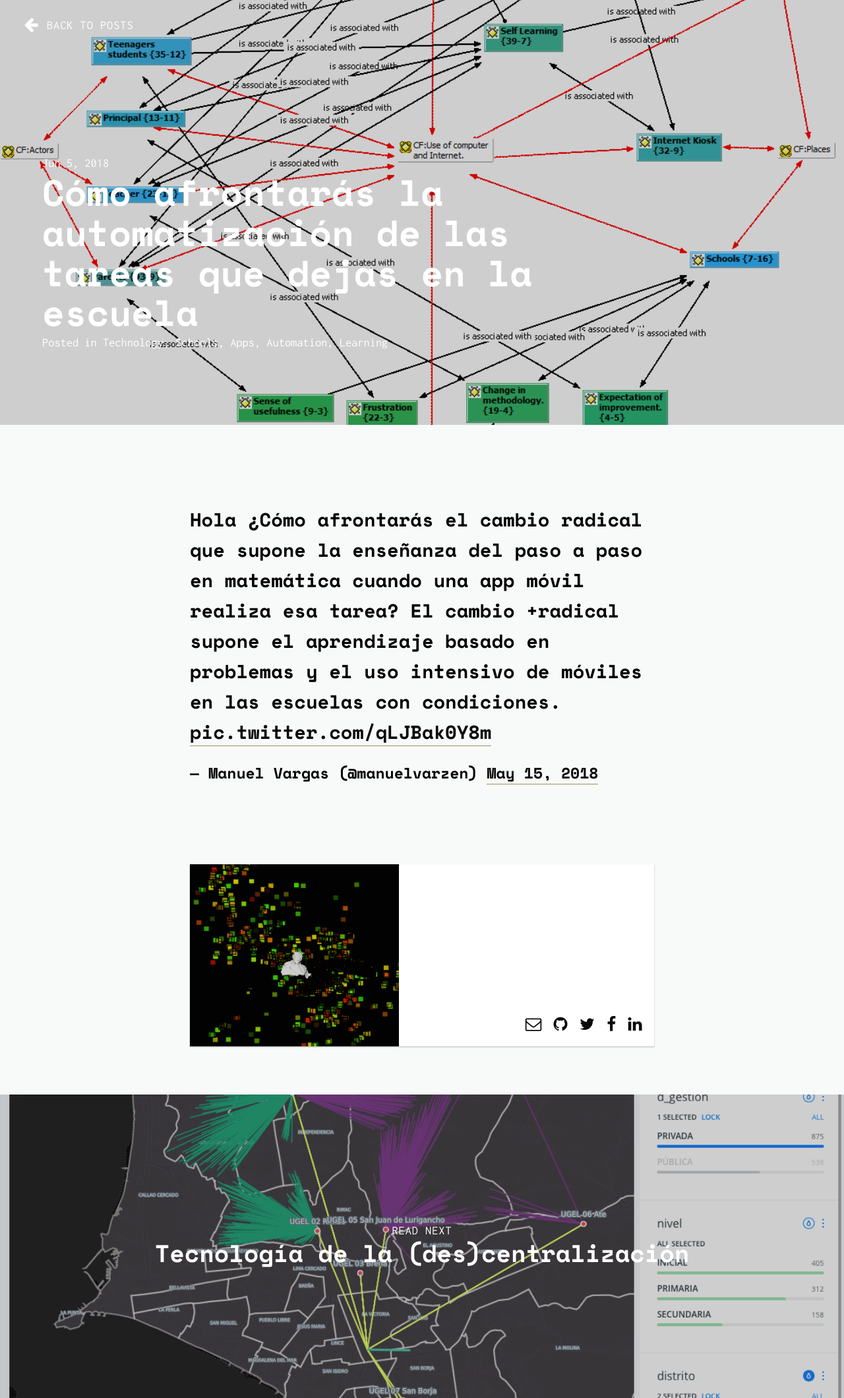
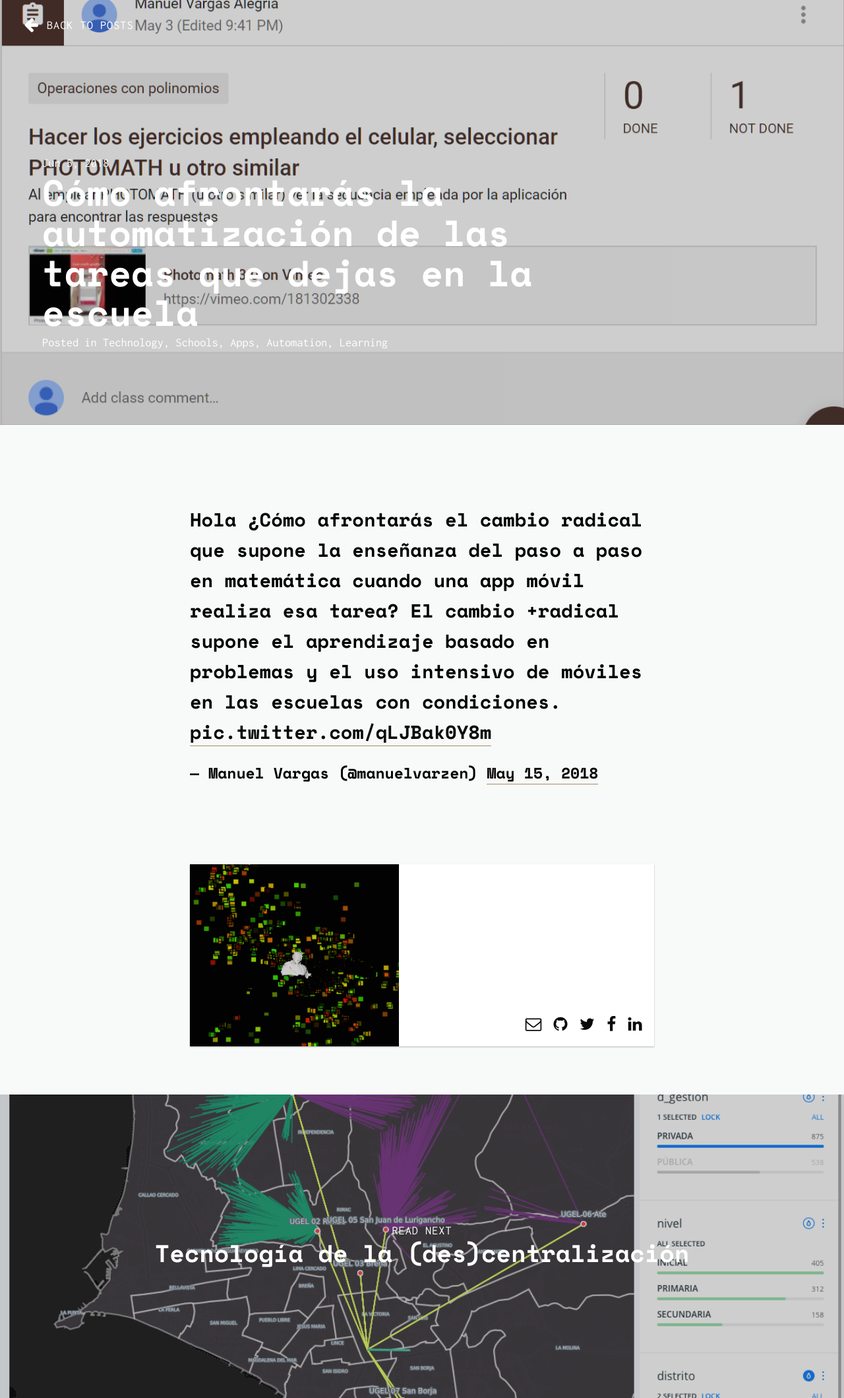
Before and after one commit to manuelvarzen/manuelvarzen.github.io, a Jekyll site: the page built from _posts/2018-06-05-app-classroom.markdown, in a window 1280 px wide. Shown: the whole page at 66% size. Built offline with Jekyll 4.4.1, drawn with Linux system fonts in a browser that asks for light colours; nearby versions of some CDN libraries; comment, search, counter and statistics services are not loaded.

Commit message:
Summary
Summary update last post

```diff
--- a/_posts/2018-06-05-app-classroom.markdown
+++ b/_posts/2018-06-05-app-classroom.markdown
@@ -4,8 +4,8 @@ title: "Cómo afrontarás la automatización de las tareas que dejas en la escue
 date: 2018-06-05
 summary: Cuando una app móvil puede automatizar una clásica tarea de profesor de aula tradicional.
 description: Un hecho que supone la evidencia de la automatización en las aulas de clase tradicionales.
-image: /img/Out_1.png
-image-sm: /img/Out_1.png
+image: /img/Photomath.png
+image-sm: /img/Photomath.png
 categories:
   - Technology
   - Schools
```
Also changed, not shown: img/Photomath.PNG (added).
